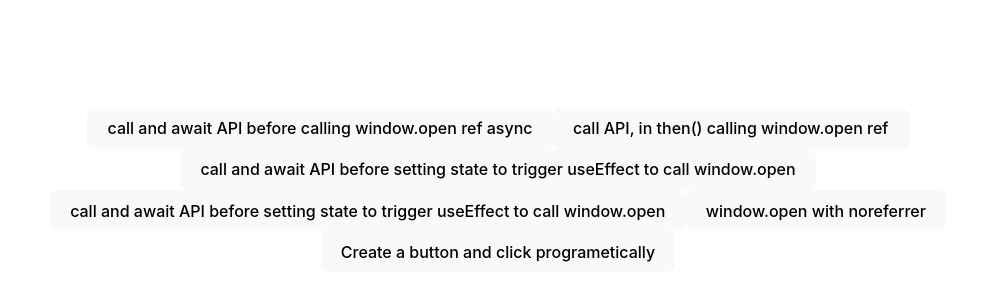
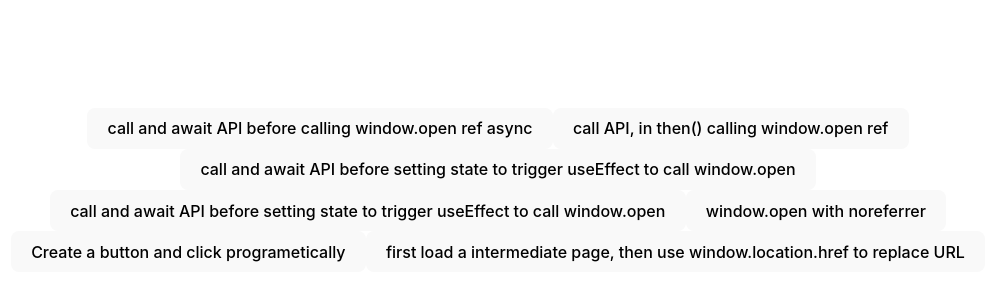
Before and after one commit to mwskwong/geo-permission-browser-behavior, a React (Vite) app: page / in a window 1280 px wide. Shown: the part 210-510 px from the top of the page, without its empty margins (142-1132 px from the left). Built offline with nearby package versions, Linux system fonts and the light colour scheme.

Commit message:
Update App.tsx

```diff
--- a/src/App.tsx
+++ b/src/App.tsx
@@ -123,6 +123,35 @@ export default function App() {
       >
         Create a button and click programetically
       </button>
+      <button
+        onClick={async () => {
+          const winOpenRef = window.open();
+          const response = await fetch(
+            "https://jsonplaceholder.typicode.com/todos/1"
+          );
+          const body = await response.json();
+          console.log(body);
+          await sleep(3000);
+          // window.open(url, "_blank");
+
+          if (winOpenRef) {
+            winOpenRef.document.write(`
+              <html>
+                <body>
+                  <script>
+                    setTimeout(() => {
+                      window.location.href = '${url}';
+                    }, 100);
+                  </script>
+                  <p>Loading...</p>
+                </body>
+              </html>
+            `);
+          }
+        }}
+      >
+        first load a intermediate page, then use window.location.href to replace URL
+      </button>
     </div>
   );
 }
```
